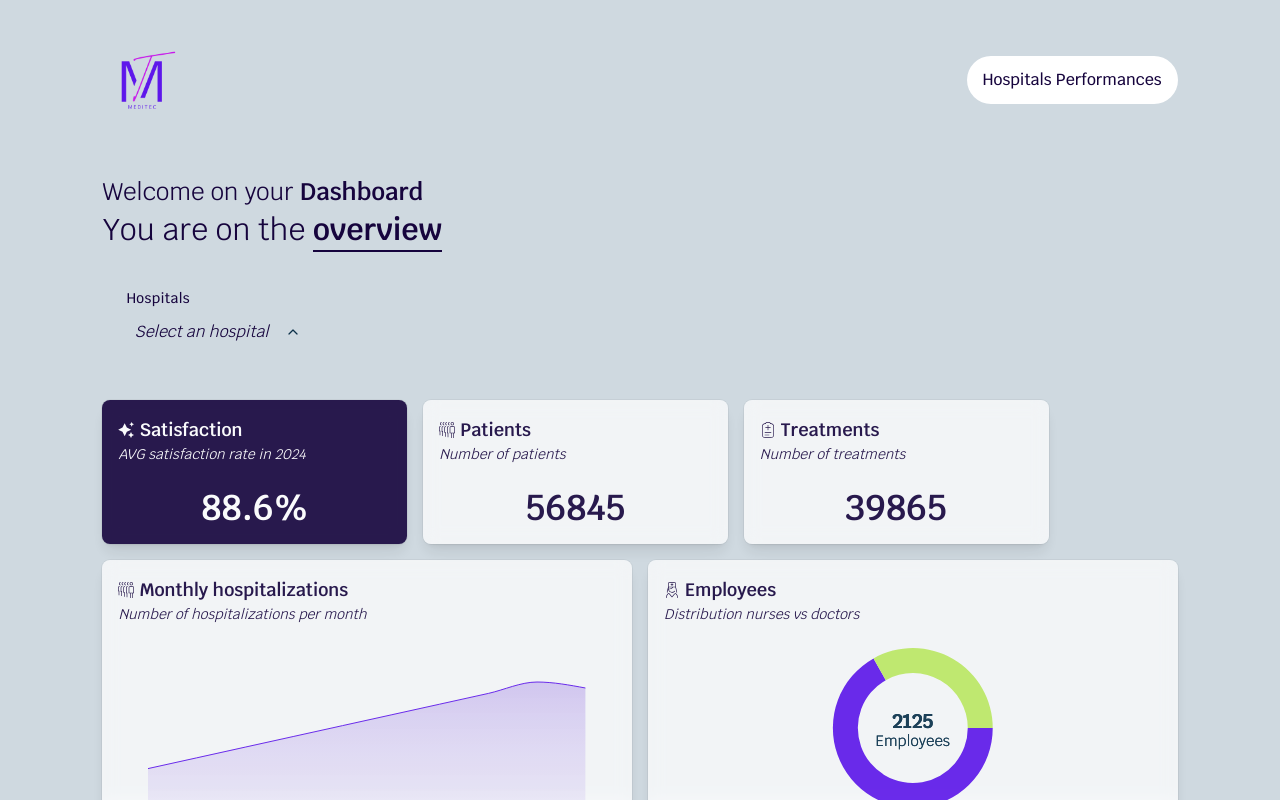
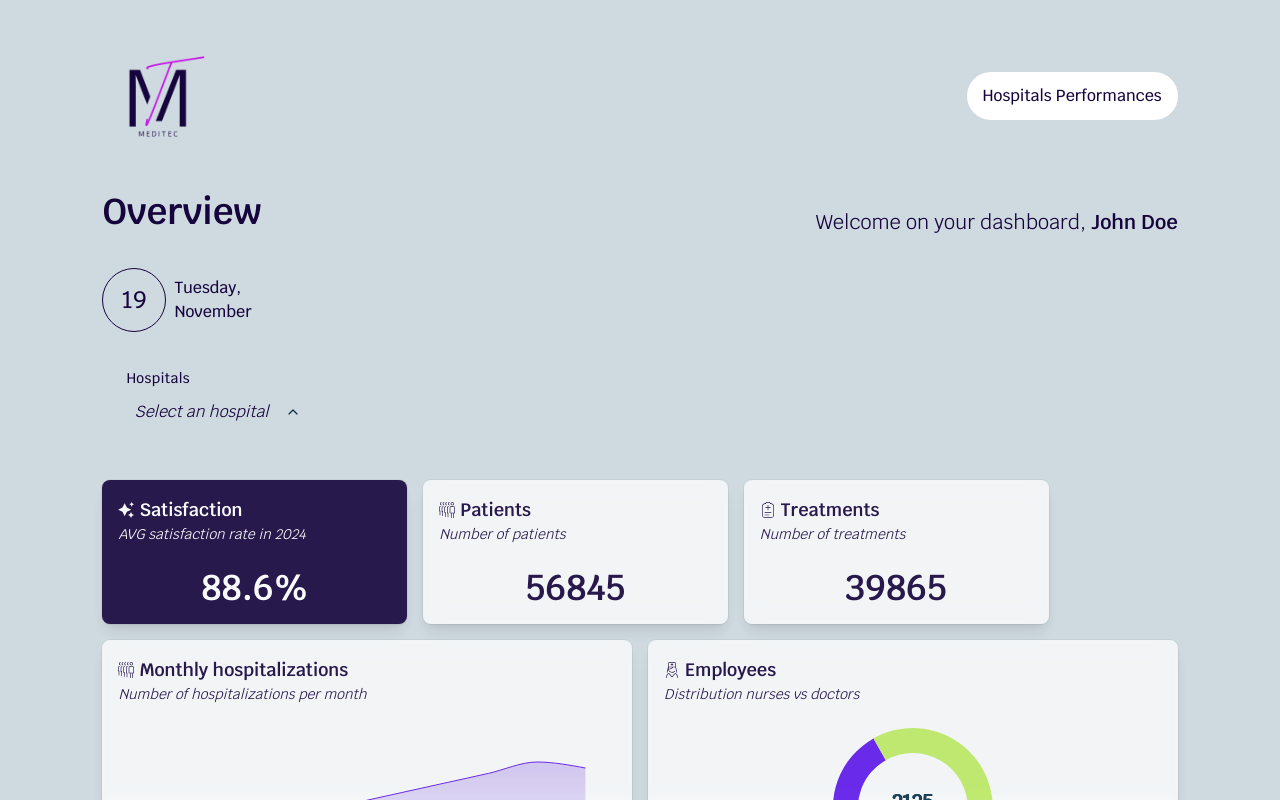
Before and after one commit to MandyTrl/meditec, a Next.js app: page / in a window 1280 px wide. Shown: the top 800 px of the page. Built offline with nearby package versions, Linux system fonts and the light colour scheme.

Commit message:
add localtime

```diff
--- a/src/components/DashboardContainer.tsx
+++ b/src/components/DashboardContainer.tsx
@@ -5,6 +5,7 @@ import { hospitalsName, topHospitals } from "@/utils/data/hospitals/hospitals"
 import { Hospital } from "@/utils/data/hospitals/hospitalsTypes"
 import { TopHospitalsLayout } from "@components/Layout/TopHospitalsLayout"
 import { SelectInput } from "./UI/SelectInput"
+import { LocalTime } from "./UI/LocalTime"
 
 export const DashboardContainer = () => {
 	const hospitalCtxt = useContext(HospitalContext)
@@ -22,28 +23,18 @@ export const DashboardContainer = () => {
 		<HospitalContext.Provider value={{ hospital, handleHospital }}>
 			<div className="w-full h-full">
 				<div className="px-3 md:px-0">
-					<h2 className="text-xl md:text-2xl mt-8">
-						Welcome on your <span className="font-semibold">Dashboard</span>
-					</h2>
+					<div className="flex items-end justify-between">
+						<h2 className="my-1 md:text-4xl font-semibold">
+							{hospital.length > 1 ? "Overview" : `${hospital[0].name}`}
+						</h2>
 
-					<div className="flex">
-						{hospital.length > 1 ? (
-							<p className="my-1 md:text-3xl">
-								You are on the{" "}
-								<span className="font-semibold pb-[1px] border-b-2 border-b-tertiary">
-									overview
-								</span>
-							</p>
-						) : (
-							<p className="my-1 md:text-3xl">
-								You are on the{" "}
-								<span className="font-semibold pb-[1px] border-b-2 border-b-tertiary">
-									{hospital[0].name}
-								</span>{" "}
-								view
-							</p>
-						)}
+						<p className="text-lg md:text-xl mt-8">
+							Welcome on your dashboard,{" "}
+							<span className="font-semibold">John Doe</span>
+						</p>
 					</div>
+
+					<LocalTime />
 
 					<div className="max-h-fit h-full p-4 md:p-6 mt-2 mb-4 block">
 						<SelectInput
--- a/src/components/Header.tsx
+++ b/src/components/Header.tsx
@@ -6,7 +6,7 @@ import logo from "@assets/logo-meditec-gray.png"
 export const Header = () => {
 	return (
 		<header className="w-full flex items-center justify-between md:my-6">
-			<Image src={logo} alt={"logo-meditec"} className="w-20 h-20" />
+			<Image src={logo} alt={"logo-meditec"} className="w-28 h-28" />
 			<ListTabs />
 		</header>
 	)
--- /dev/null
+++ b/src/components/UI/LocalTime.tsx
@@ -0,0 +1,23 @@
+export const LocalTime = () => {
+	const today = new Date()
+	const date = today.getDate()
+	const weekday = today.toLocaleString("en-GB", {
+		weekday: "long",
+	})
+	const month = today.toLocaleString("en-GB", {
+		month: "long",
+	})
+	// const year = today.getFullYear()
+
+	return (
+		<div className="flex items-center font-medium mt-8">
+			<div className="rounded-full w-16 h-16 text-2xl border border-tertiary flex items-center justify-center p-2 mr-2">
+				{date}
+			</div>
+			<div className="flex flex-col">
+				<p>{weekday},</p>
+				<p>{month}</p>
+			</div>
+		</div>
+	)
+}
```
Also changed, not shown: public/assets/logo-meditec-gray.png, public/assets/logo-meditec.png.
